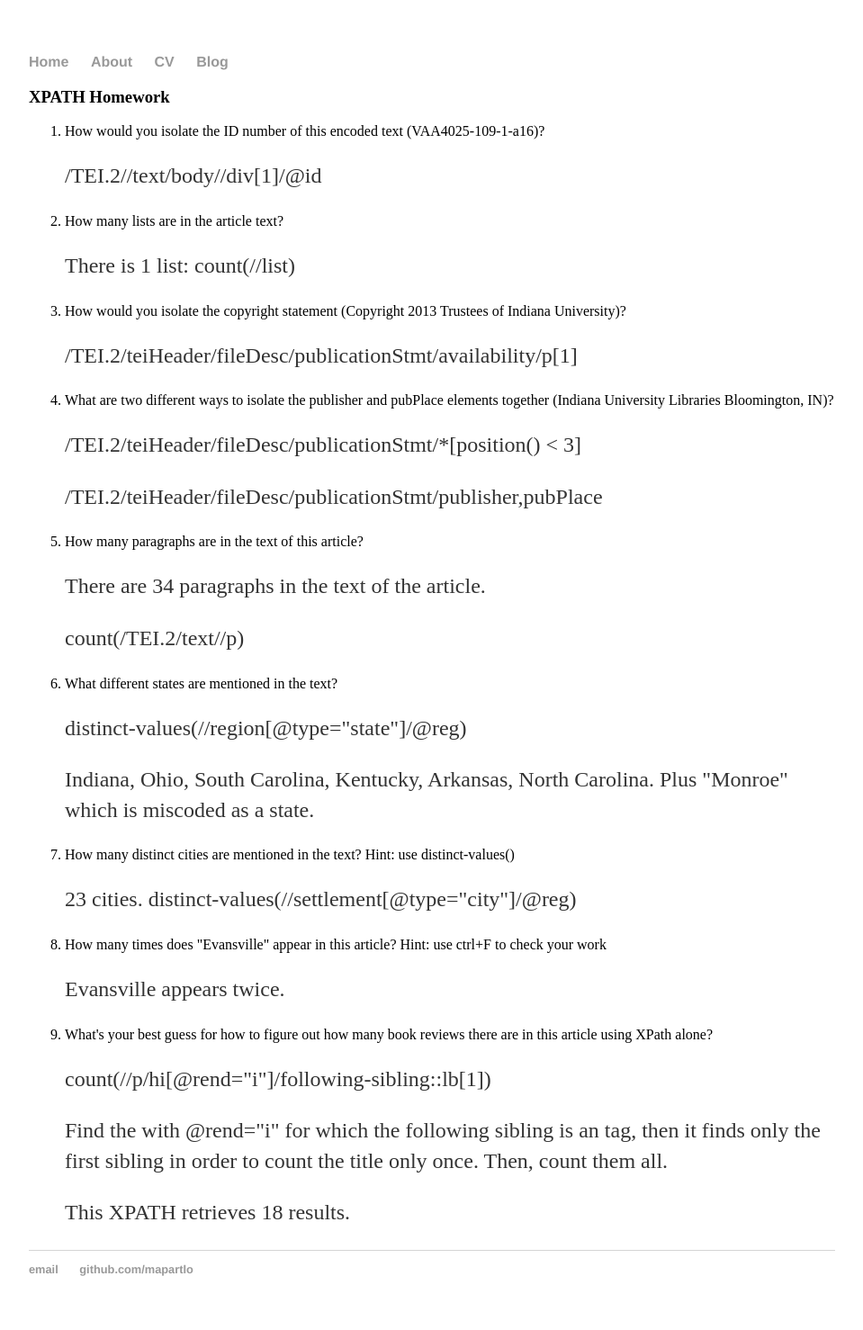
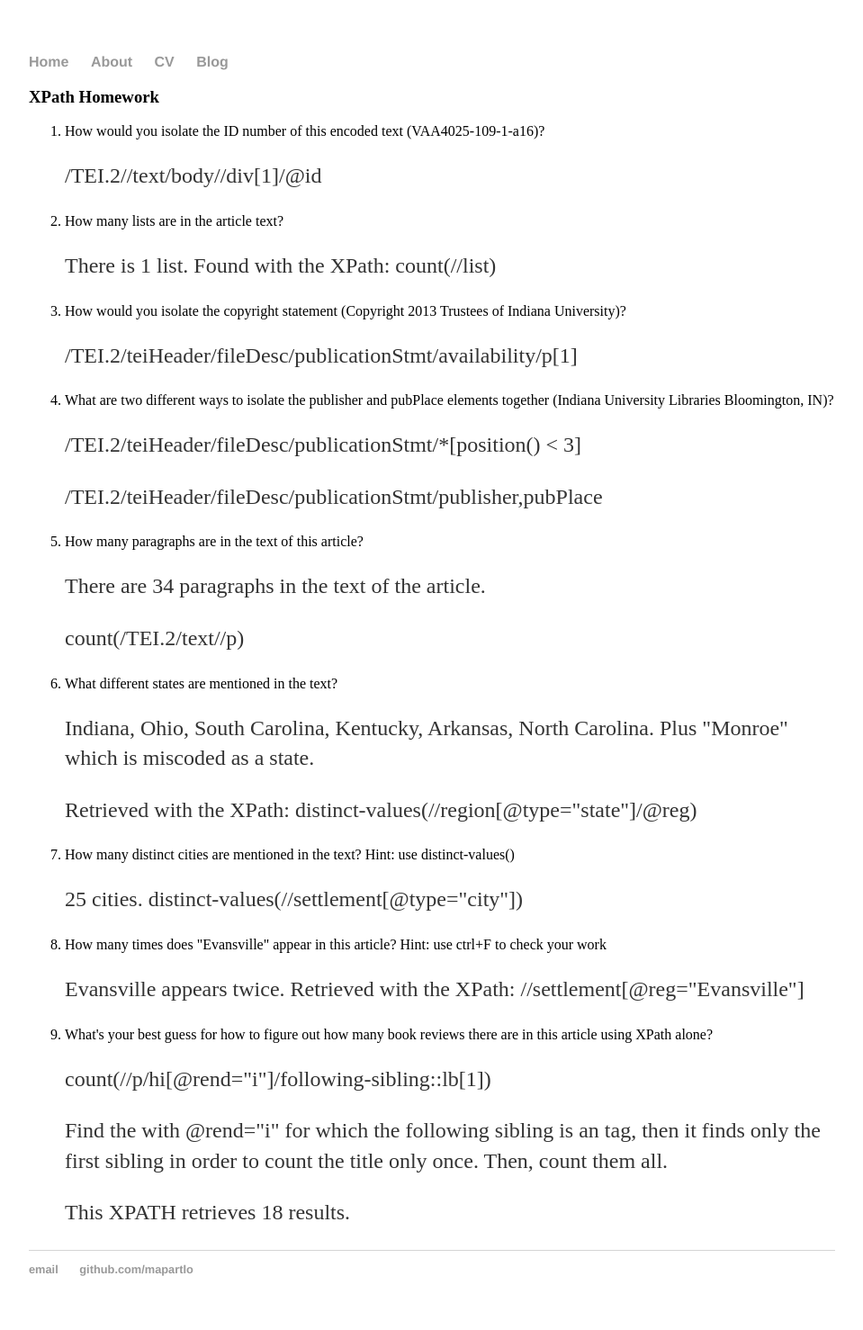
Before and after one commit to miapartlow/mapartlo.github.io, a Jekyll site: the page built from z656/assignment4.html, in a window 1280 px wide. Shown: the whole page at 90% size, without its empty margins (160-1119 px from the left). Built offline with Jekyll 4.4.1, drawn with Linux system fonts in a browser that asks for light colours.

Commit message:
Update assignment4.html

```diff
--- a/z656/assignment4.html
+++ b/z656/assignment4.html
@@ -5,12 +5,12 @@ title: "Mia Partlow, Digital Publishing Expert"
 
 <body>
 
-<h3>XPATH Homework</h3>
+<h3>XPath Homework</h3>
 <ol>
 <li>How would you isolate the ID number of this encoded text (VAA4025-109-1-a16)?</li>
 <p>/TEI.2//text/body//div[1]/@id</p>
 <li>How many lists are in the article text?</li>
-<p>There is 1 list: count(//list)</p>
+<p>There is 1 list. Found with the XPath: count(//list)</p>
 <li>How would you isolate the copyright statement (Copyright 2013 Trustees of Indiana University)?</li>
 <p>/TEI.2/teiHeader/fileDesc/publicationStmt/availability/p[1]</p>
 <li>What are two different ways to isolate the publisher and pubPlace elements together (Indiana University Libraries Bloomington, IN)?</li>
@@ -20,12 +20,12 @@ title: "Mia Partlow, Digital Publishing Expert"
  <p>There are 34 paragraphs in the text of the article.</p>
  <p>count(/TEI.2/text//p)</p>
 <li>What different states are mentioned in the text?</li>
-<p>distinct-values(//region[@type="state"]/@reg)<p>
 <p>Indiana, Ohio, South Carolina, Kentucky, Arkansas, North Carolina. Plus "Monroe" which is miscoded as a state. </p>
+ <p>Retrieved with the XPath: distinct-values(//region[@type="state"]/@reg)</p>
 <li>How many distinct cities are mentioned in the text? Hint: use distinct-values()</li>
-<p>23 cities. distinct-values(//settlement[@type="city"]/@reg)</p>
+<p>25 cities. distinct-values(//settlement[@type="city"])</p>
 <li>How many times does "Evansville" appear in this article? Hint: use ctrl+F to check your work</li>
-<p>Evansville appears twice. </p>
+<p>Evansville appears twice. Retrieved with the XPath: //settlement[@reg="Evansville"] </p>
 <li>What's your best guess for how to figure out how many book reviews there are in this article using XPath alone?</li>
 <p>count(//p/hi[@rend="i"]/following-sibling::lb[1])</p>
 <p>Find the <hi> with @rend="i" for which the following sibling is an <lb> tag, then it finds only the first <lb> sibling in order to count the title only once. Then, count them all. </p>
```
